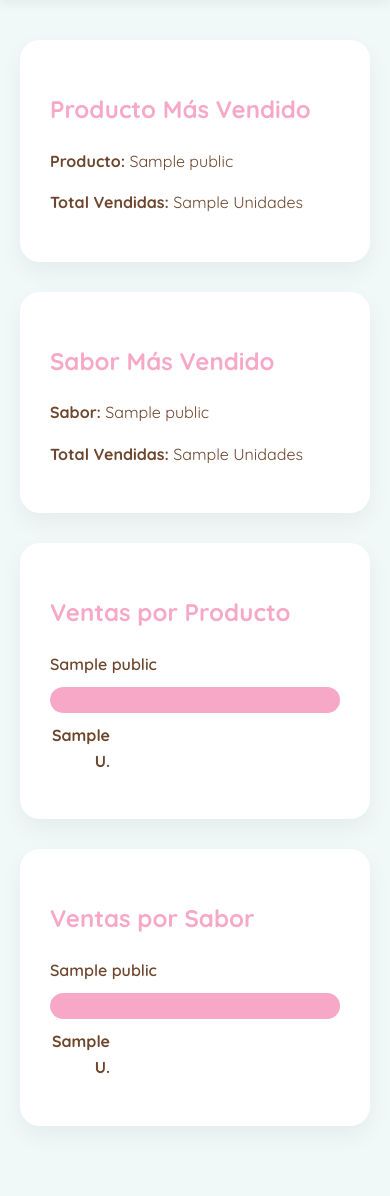
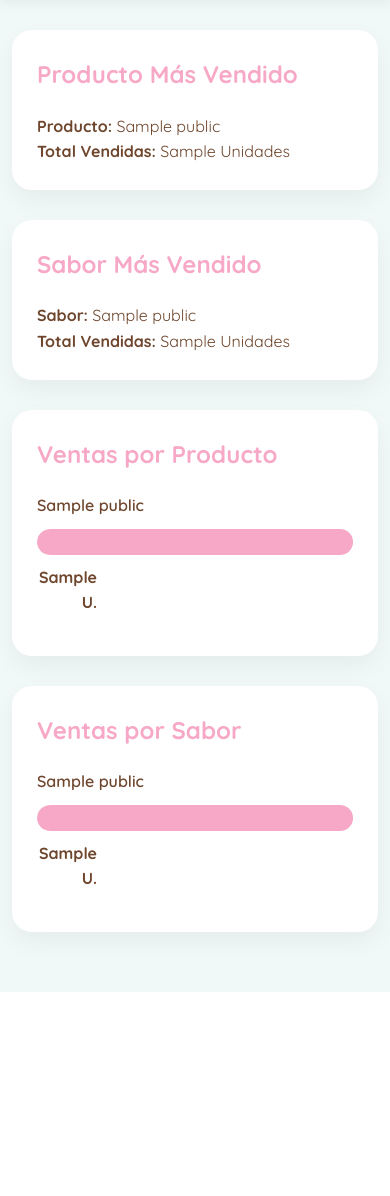
Before and after one commit to RodriguezSofia/Proyecto-final-Trimestre, a Flask app: page /admin/reportes in a window 390 px wide. Shown: the part 179-1375 px from the top of the page. After the commit the page ends 1171 px from the top, so only its background shows below. Run offline with Flask 3, Linux system fonts and the light colour scheme; a database or web service that is not in the repository returns one stand-in record (values such as "Sample title"); some libraries are stand-ins or nearby versions.

Commit message:
Cambios paneles laterales

```diff
--- a/static/css/reportes.css
+++ b/static/css/reportes.css
@@ -1,28 +1,32 @@
 /* ================= VARIABLES (Paleta Helados + Estilo Imagen) ================= */
 :root {
-    --rosa-principal: #f7a8c6;      /* Color de fondo del header según tu imagen */
-    --rosa-boton: #f9b6cf;         /* Rosa ligeramente más intenso para el botón */
+    --rosa-principal: #f7a8c6;
+    --rosa-boton: #f9b6cf;
     --rosa-claro: #F4A7BB;
     --blanco-puro: #ffffff;
     --crema-fondo: #F1F9F8;
     --cian-acentos: #00D4F0;
     --naranja-toppings: #FFCE4B;
     --menta-sabores: #66E0A3;
-    --chocolate-texto: #6E462D;    /* Marrón para el contenido general */
-    --negro-boton: #000000;        /* Texto negro para el botón "Volver" */
+    --chocolate-texto: #6E462D;
+    --negro-boton: #000000;
 }
 
 /* ================= RESET BASE ================= */
+*{
+    margin:0;
+    padding:0;
+    box-sizing:border-box;
+}
+
 body {
     font-family: 'Quicksand', 'Poppins', sans-serif;
     background-color: var(--crema-fondo);
     color: var(--chocolate-texto);
-    margin: 0;
-    padding: 0;
     line-height: 1.6;
 }
 
-/* ================= HEADER (ESTILO EXACTO A LA IMAGEN) ================= */
+/* ================= HEADER ================= */
 header {
     background-color: var(--rosa-principal);
     color: white;
@@ -31,7 +35,6 @@ header {
     top: 0;
     z-index: 1000;
 
-    /* Alineación: Título a la izquierda, Botón a la derecha */
     display: flex;
     justify-content: space-between;
     align-items: center;
@@ -46,8 +49,7 @@ header h1 {
     font-weight: 700;
 }
 
-/* ================= BOTÓN VOLVER  ================= */
-/* Botón volver */
+/* ================= BOTÓN VOLVER ================= */
 .button-volver {
     background: linear-gradient(135deg, #5ed6c3, #4bb8c4);
     color: white;
@@ -63,18 +65,20 @@ header h1 {
     transform: translateY(-3px);
     box-shadow: 0 10px 20px rgba(94, 214, 195, 0.6);
 }
+
 /* ================= MAIN Y CONTENIDO ================= */
 main {
-    padding: 40px 20px;
-    max-width: 900px;
+    padding: 40px 15px;
+    max-width: 1200px;
     margin: 0 auto;
 }
 
+/* ================= TARJETA REPORTE ================= */
 .reporte {
     background-color: var(--blanco-puro);
     border-radius: 20px;
     box-shadow: 0 10px 25px rgba(0,0,0,0.05);
-    padding: 30px;
+    padding: 25px;
     margin-bottom: 30px;
 }
 
@@ -110,7 +114,7 @@ main {
     transition: width 0.8s cubic-bezier(0.175, 0.885, 0.32, 1.275);
 }
 
-/* Colores Dinámicos de las Barras */
+/* ================= COLORES DE BARRAS ================= */
 .color0 .barra-llenada { background-color: var(--rosa-principal); }
 .color1 .barra-llenada { background-color: var(--rosa-claro); }
 .color2 .barra-llenada { background-color: var(--naranja-toppings); }
@@ -126,10 +130,15 @@ main {
 
 /* ================= RESPONSIVE ================= */
 @media (max-width: 600px) {
+
     header {
         flex-direction: column;
         gap: 15px;
         text-align: center;
+    }
+
+    main{
+        padding:30px 12px;
     }
 
     .barra-estadistica {
@@ -139,5 +148,11 @@ main {
 
     .barra-fondo {
         margin: 10px 0;
+        width:100%;
     }
+
+    .nombre{
+        width:100%;
+    }
+
 }
```
Also changed, not shown: static/css/clientes.css (+14 -13 lines).
